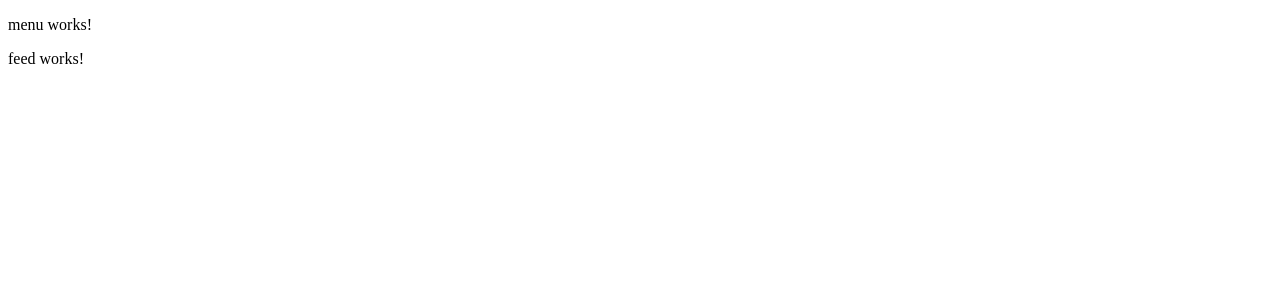
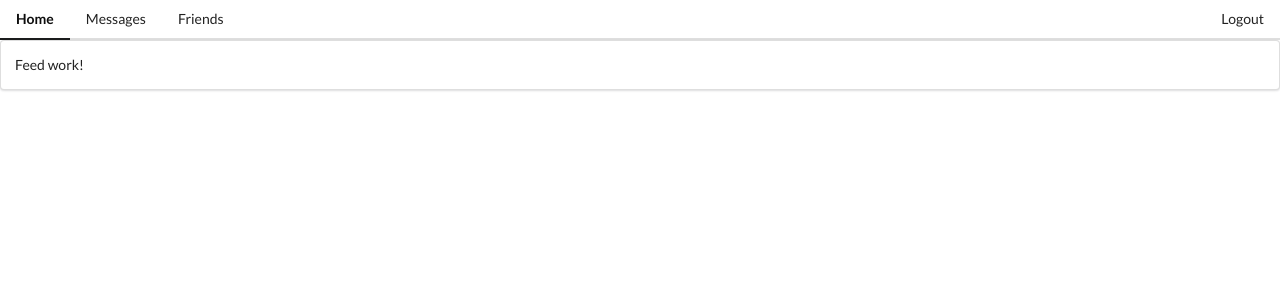
Before and after one commit to BeataJ/twit-ng, an Angular app: page / in a window 1280 px wide. Shown: the top 300 px of the page. Built offline with nearby package versions, Linux system fonts and the light colour scheme.

Commit message:
menu feed- semantic

```diff
--- a/src/app/feed/feed.component.html
+++ b/src/app/feed/feed.component.html
@@ -1,3 +1,3 @@
-<p>
-  feed works!
-</p>
+<div class="ui segment">
+  <p>Feed work!</p>
+</div>
--- a/src/app/menu/menu.component.html
+++ b/src/app/menu/menu.component.html
@@ -1,3 +1,16 @@
-<p>
-  menu works!
-</p>
+<div class="ui secondary pointing menu">
+  <a class="active item">
+    Home
+  </a>
+  <a class="item">
+    Messages
+  </a>
+  <a class="item">
+    Friends
+  </a>
+  <div class="right menu">
+    <a class="ui item">
+      Logout
+    </a>
+  </div>
+</div>
--- a/src/index.html
+++ b/src/index.html
@@ -7,8 +7,11 @@
 
   <meta name="viewport" content="width=device-width, initial-scale=1">
   <link rel="icon" type="image/x-icon" href="favicon.ico">
+  <link rel="stylesheet" href="https://cdn.jsdelivr.net/semantic-ui/2.2.6/semantic.min.css">
 </head>
 <body>
   <app-root>Loading...</app-root>
+
+  <script src="https://cdn.jsdelivr.net/semantic-ui/2.2.6/semantic.min.js"></script>
 </body>
 </html>
```
